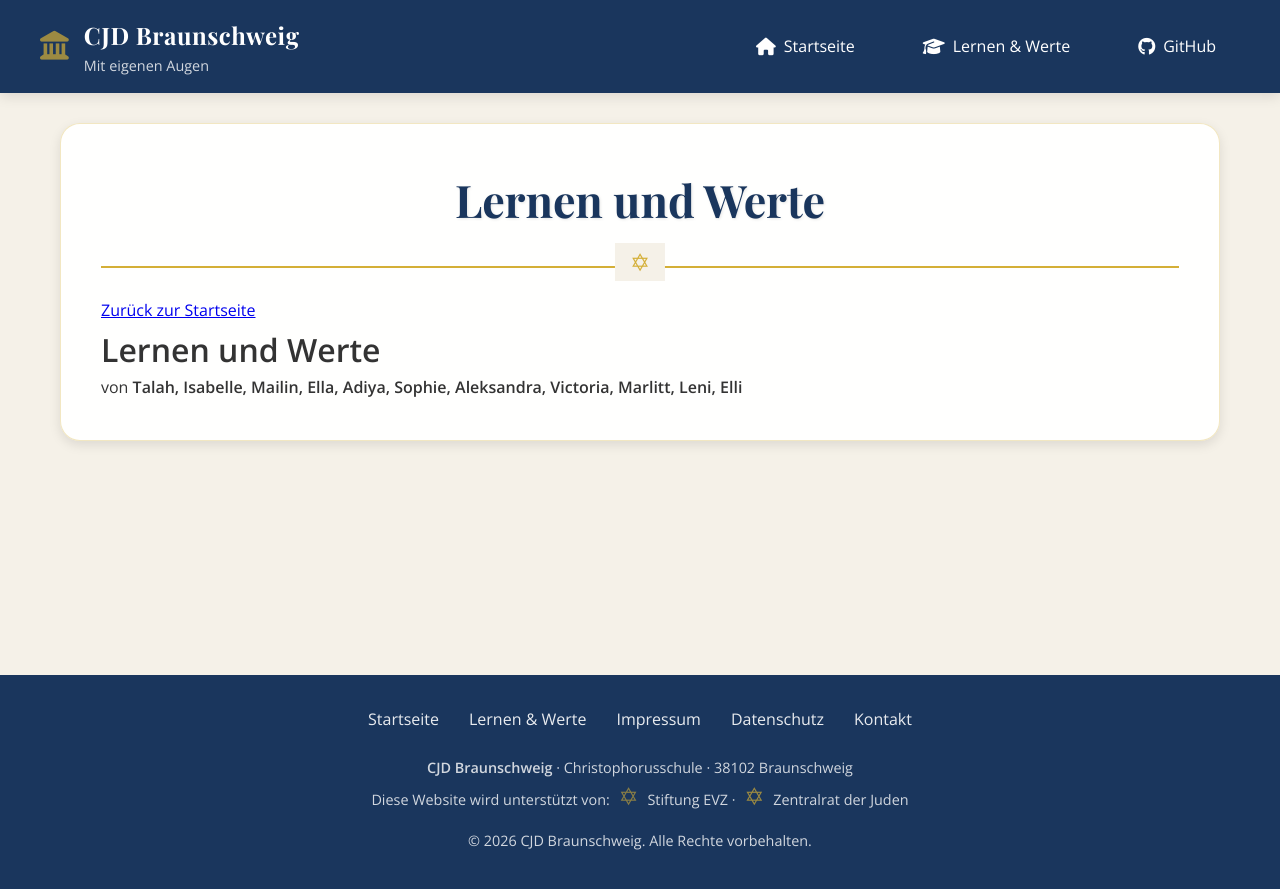
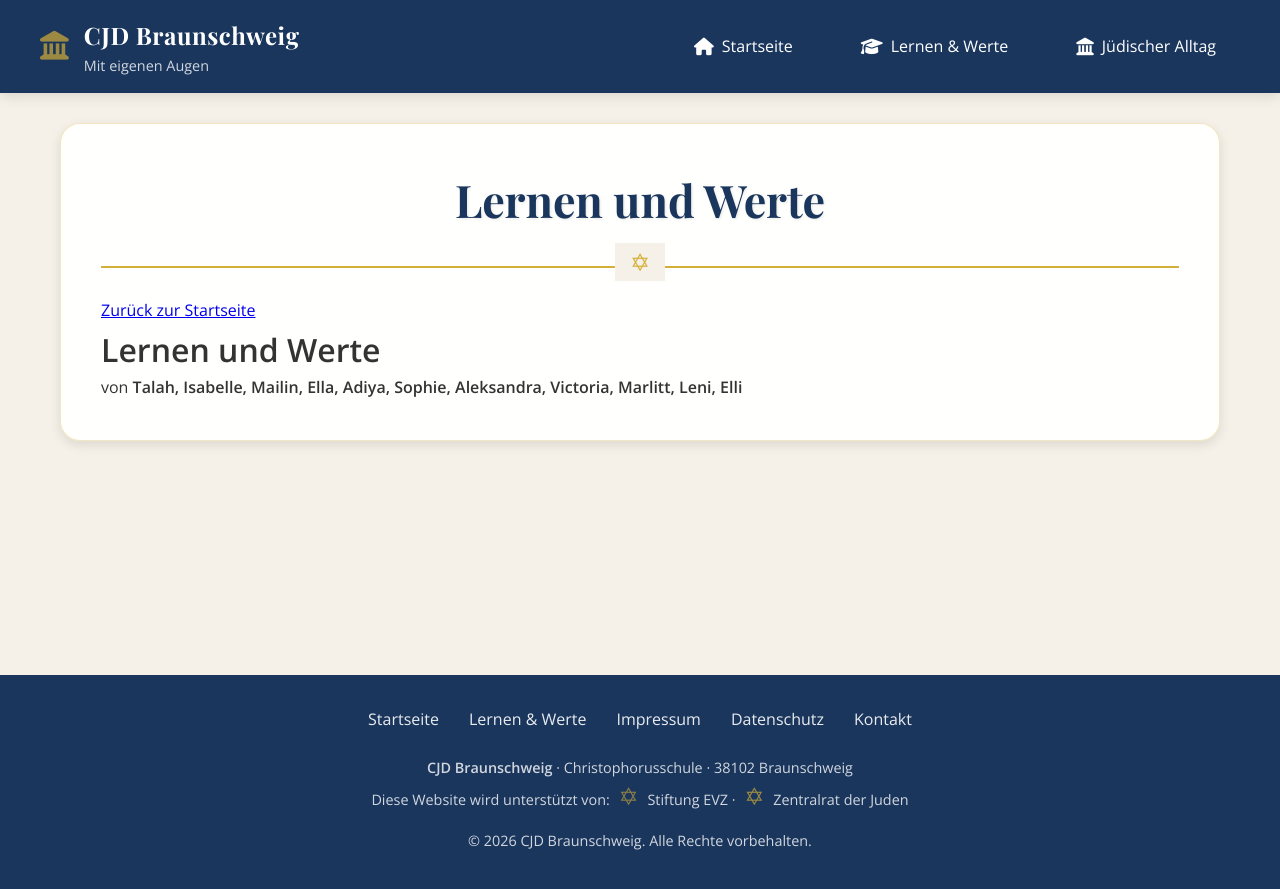
Before and after one commit to stolpersteinebs/stolpersteinebs.github.io, a Jekyll site: the page built from lernenundwerte.md, in a window 1280 px wide. Shown: the top 889 px of the page. Built offline with Jekyll 4.4.1, drawn with Linux system fonts in a browser that asks for light colours.

Commit message:
Update default.html

```diff
--- a/_layouts/default.html
+++ b/_layouts/default.html
@@ -328,22 +328,13 @@
                     <span>Startseite</span>
                 </a></li>
 
-                <li><a href="/lernenundwerte/" class="nav-link" data-nav="lernenundwerte">
+                <li><a href="/lernenundwerte" class="nav-link" data-nav="lernenundwerte">
                     <i class="fas fa-graduation-cap"></i>
                     <span>Lernen & Werte</span>
                 </a></li>
-
-                <!-- Hier weitere Seiten hinzufügen -->
-                <!-- Beispiel für eine weitere Seite:
-                <li><a href="/geschichte/" class="nav-link" data-nav="geschichte">
+                <li><a href="/jüdischeralltag" class="nav-link" data-nav="jüdischeralltag">
                     <i class="fas fa-landmark"></i>
-                    <span>Geschichte</span>
-                </a></li>
-                -->
-
-                <li><a href="https://github.com/deinusername/dein-repo" class="nav-link" target="_blank">
-                    <i class="fab fa-github"></i>
-                    <span>GitHub</span>
+                    <span>Jüdischer Alltag</span>
                 </a></li>
             </ul>
         </div>
```
